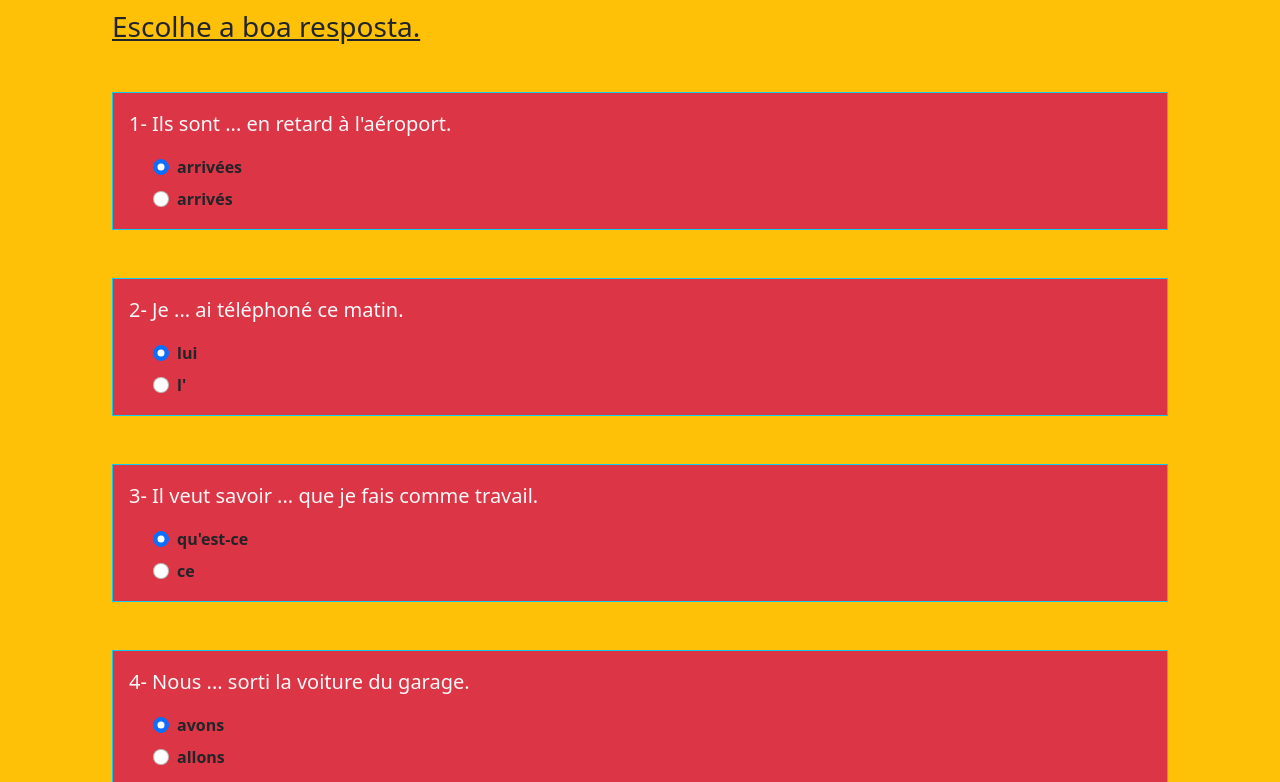
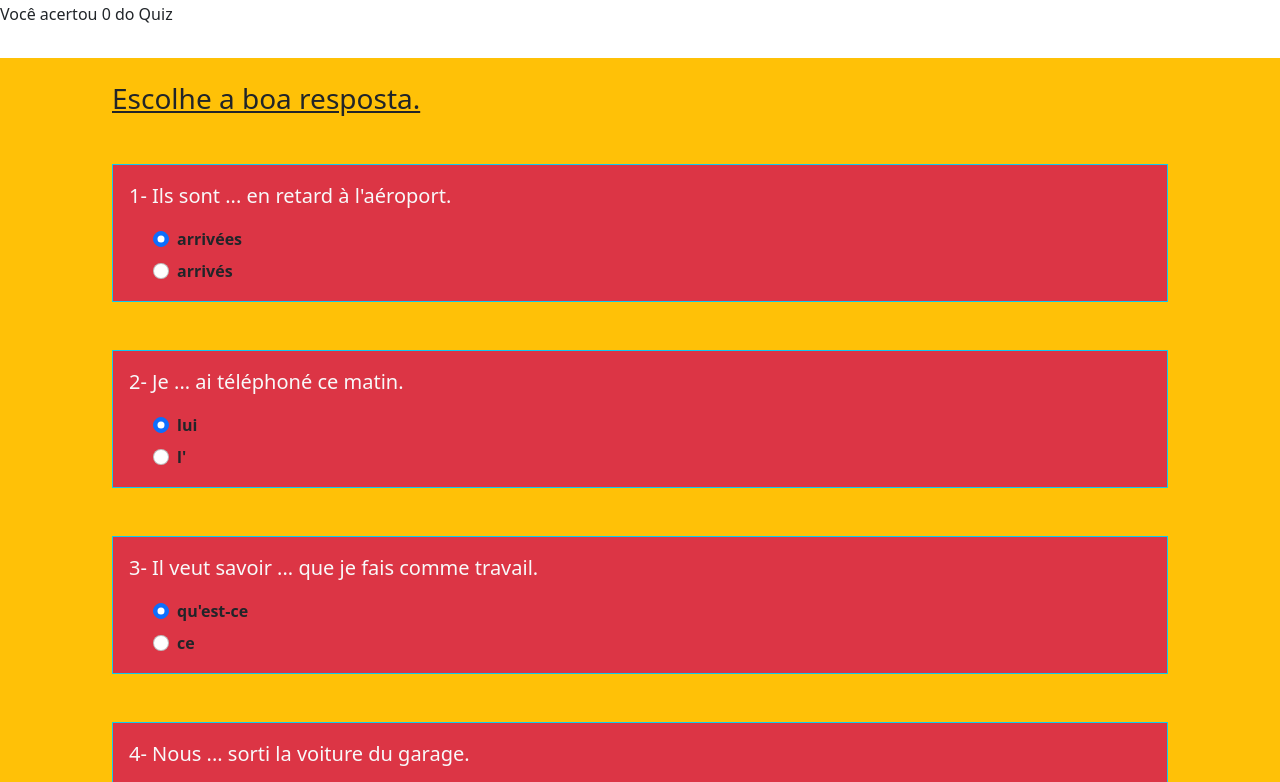
Before and after one commit to zolive72/Interative-Quiz, a plain HTML site: page index.html in a window 1280 px wide. Shown: the part 108-890 px from the top of the page. Drawn offline with nearby package versions, Linux system fonts and the light colour scheme.

Commit message:
Update index.html

```diff
--- a/index.html
+++ b/index.html
@@ -6,7 +6,7 @@
     <meta name="viewport" content="width=device-width, initial-scale=1.0">
     <link href="https://cdn.jsdelivr.net/npm/bootstrap@5.0.2/dist/css/bootstrap.min.css" rel="stylesheet"
         integrity="sha384-EVSTQN3/azprG1Anm3QDgpJLIm9Nao0Yz1ztcQTwFspd3yD65VohhpuuCOmLASjC" crossorigin="anonymous">
-  <!--  <link rel="stylesheet" href="style.css"> -->
+    <link rel="stylesheet" href="style.css">
     <title>Un petit Quiz pour se détendre</title>
 </head>
 
@@ -15,6 +15,10 @@
         <div class="bg-danger" style="width: 7rem;"></div>
         <h1 class="text-dark display-2">Quiz</h1>
         <div class="bg-danger" style="width: 7rem;"></div>
+    </div>
+
+    <div id='container-result' class='hidden py-3'>
+        <p>Você acertou <span>0</span> do Quiz</p>
     </div>
 
     <div class="container-fluid bg-warning px-5">
```
